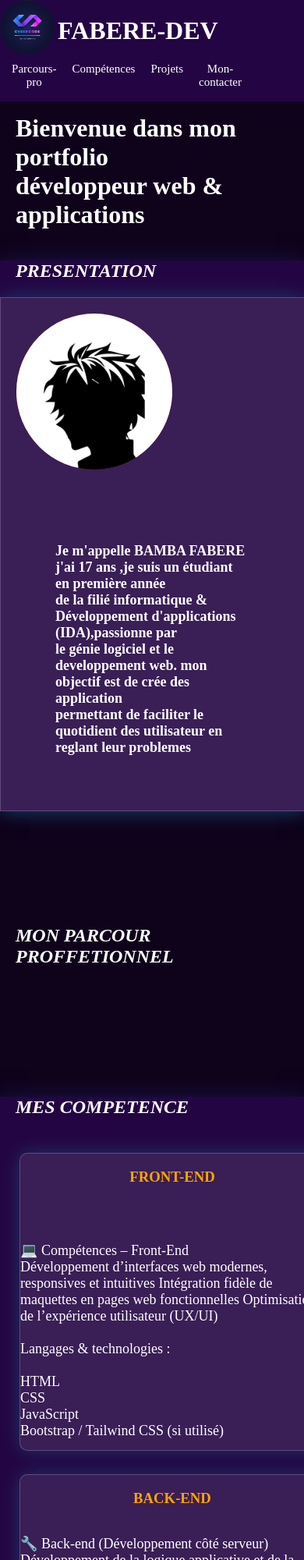
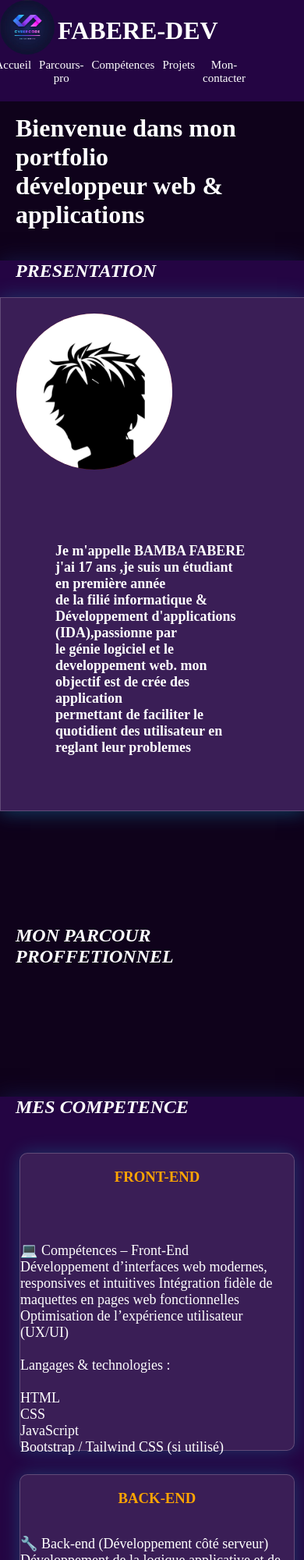
Before and after one commit to faberebamba34-sketch/portfolio-, a plain HTML site: page index.html in a window 390 px wide. Shown: the top 2000 px of the page at 78% size. Drawn offline with Linux system fonts and the light colour scheme.

Commit message:
Add files via upload

```diff
--- a/style.css
+++ b/style.css
@@ -475,5 +475,33 @@ footer {
 @media screen and (max-width:460px) {
     nav{
         text-align: center;
+        justify-content: space-between;
     }
 }
+@media screen and (max-width:460px) {
+    nav{
+        text-align: center;
+        justify-content: space-between;
+    }
+    a{
+        justify-content: space-between;
+        text-align: center;
+        margin: 5px;
+    }
+}
+@media screen and (max-width:480px) {
+    .voy,.cafe,.mon,.front,
+.back,
+.app{
+        width: 90%;
+    }
+    .im{
+        width: 100%
+    }
+
+}
+@media screen and (max-width:458px)  {
+    .conctac1{
+        width: 100%;
+    }
+}
```
